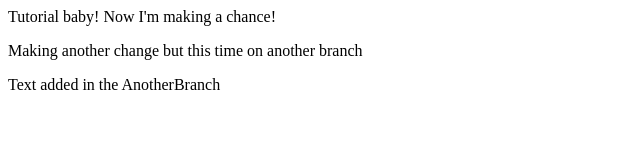
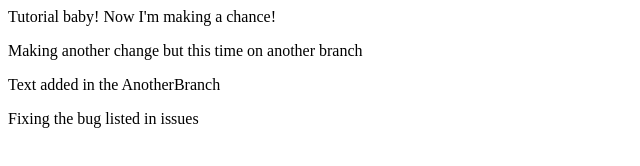
Before and after one commit to GucciPop/Git, a plain HTML site: page index.html in a window 1280 px wide. Shown: the whole page, without its empty margins (0-640 px from the left). Drawn offline with Linux system fonts and the light colour scheme.

Commit message:
Update index.html

```diff
--- a/index.html
+++ b/index.html
@@ -1,3 +1,4 @@
 <div>Tutorial baby! Now I'm making a chance!</div>
 <p>Making another change but this time on another branch</p>
 <p>Text added in the AnotherBranch</p>
+<p>Fixing the bug listed in issues</p>
```
